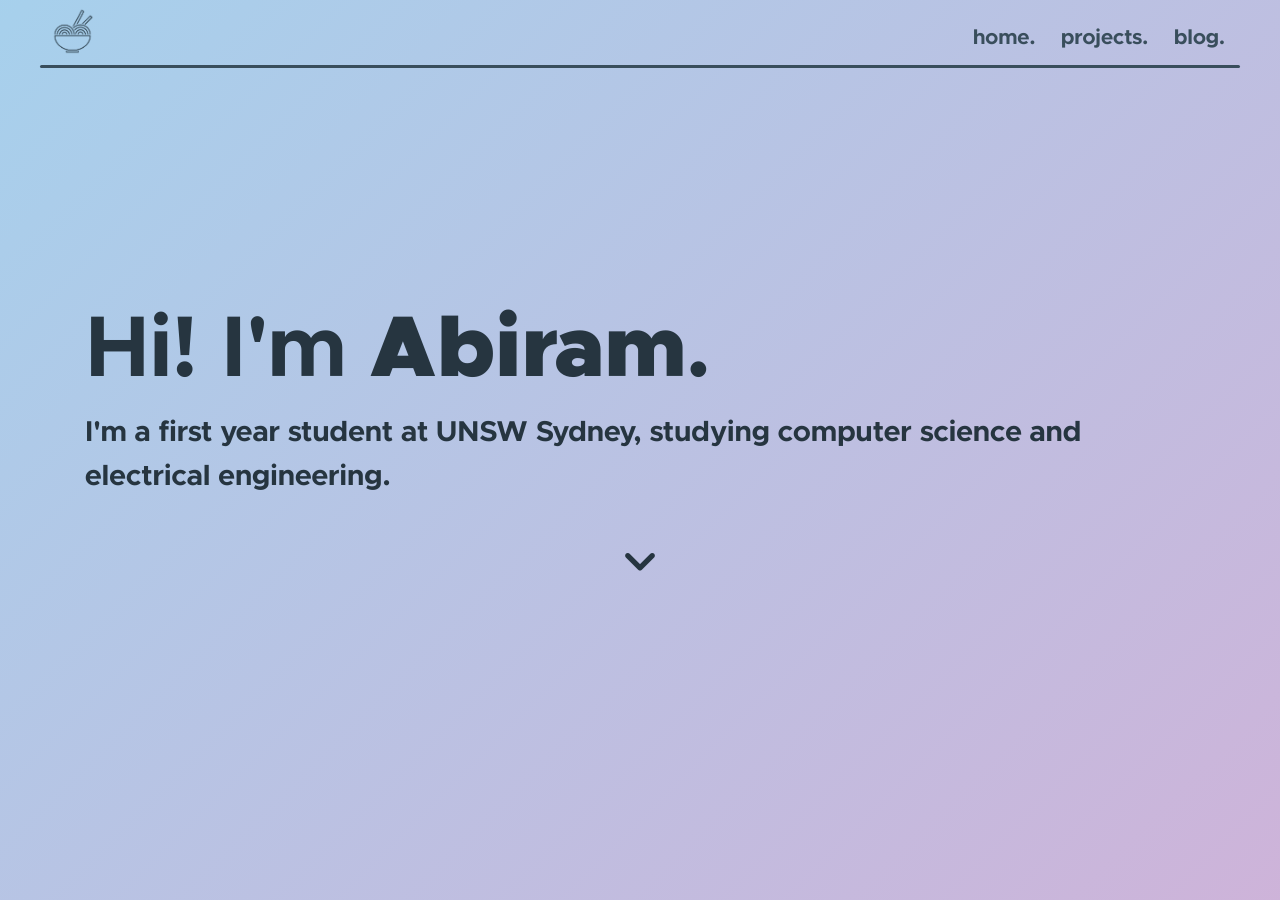
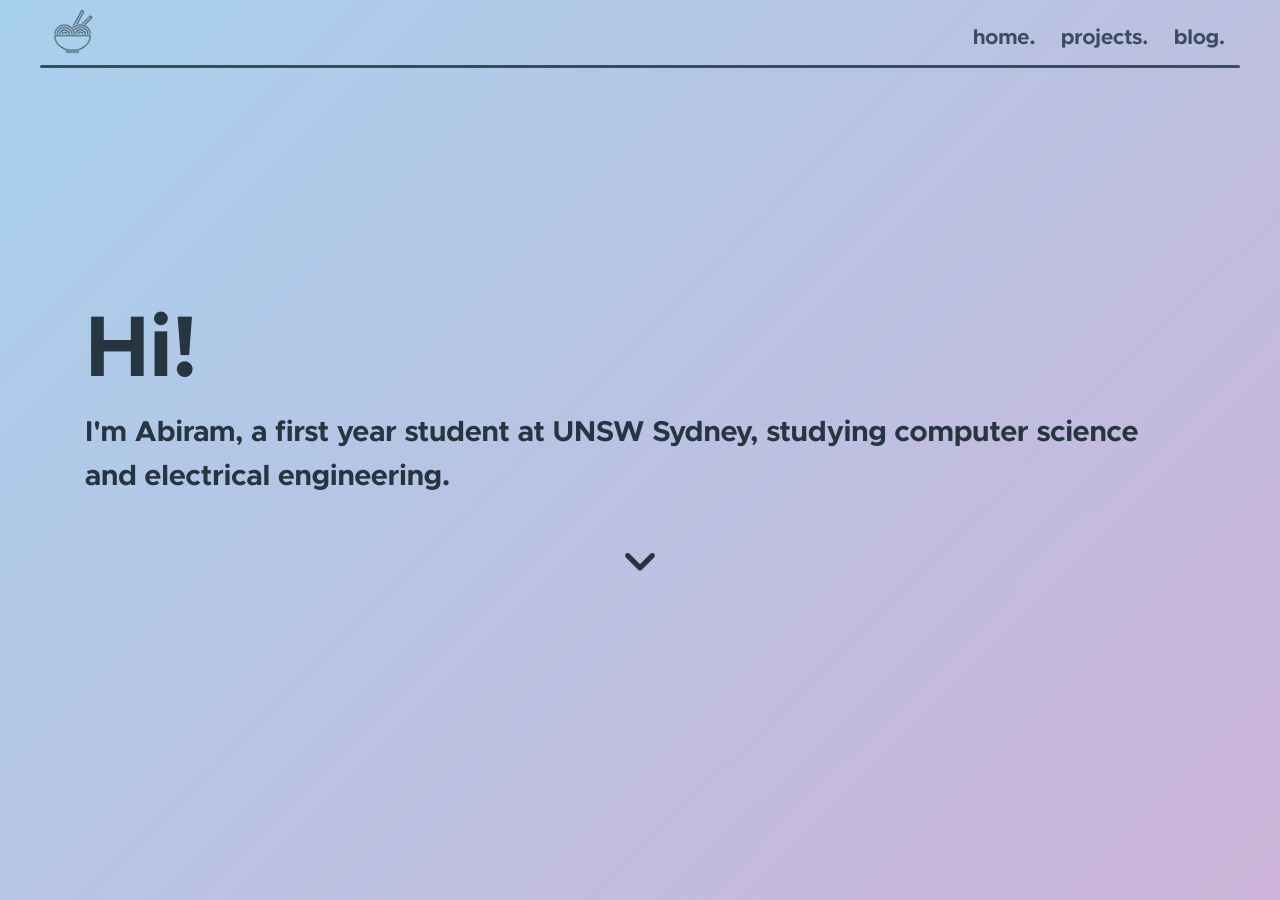
Before and after one commit to jeffreydyao/abiramen.github.io, a Jekyll site: the page built from index.html, in a window 1280 px wide and 900 px high. Built offline with Jekyll 4.4.1, drawn with Linux system fonts in a browser that asks for light colours; nearby versions of some CDN libraries; part of the change alters nothing that is shown.

```diff
--- a/index.html
+++ b/index.html
@@ -8,9 +8,9 @@ layout: default
     <div class="container">
         <div id="splash-text">
             <div id="splash-title">
-                Hi! I'm <span id = "splash-name">Abiram</span>.
+                Hi!
             </div>
-            I'm a first year student at UNSW Sydney, studying computer science and electrical engineering.
+            I'm Abiram, a first year student at UNSW Sydney, studying computer science and electrical engineering.
         </div>
     </div>
     <a id="scroll-arrow" class="page-anchor" href="#showcase-section"><div class="icon">keyboard_arrow_down</div></a>
```
